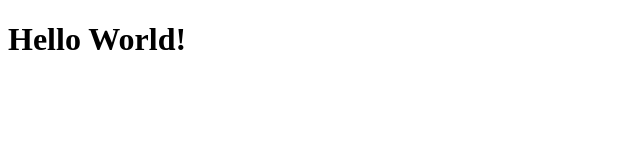
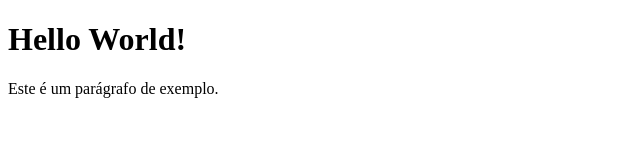
Before and after one commit to leoG-silva/usabilidade-desenvolvimentoweb-mobile-jogos, a plain HTML site: page src/index.html in a window 1280 px wide. Shown: the whole page, without its empty margins (0-640 px from the left). Drawn offline with Linux system fonts and the light colour scheme.

Commit message:
commit para teste

```diff
--- a/src/index.html
+++ b/src/index.html
@@ -8,5 +8,6 @@
     </header>
     <body>
         <h1>Hello World!</h1>
+        <p>Este é um parágrafo de exemplo.</p>
     </body>
 </html>
```
